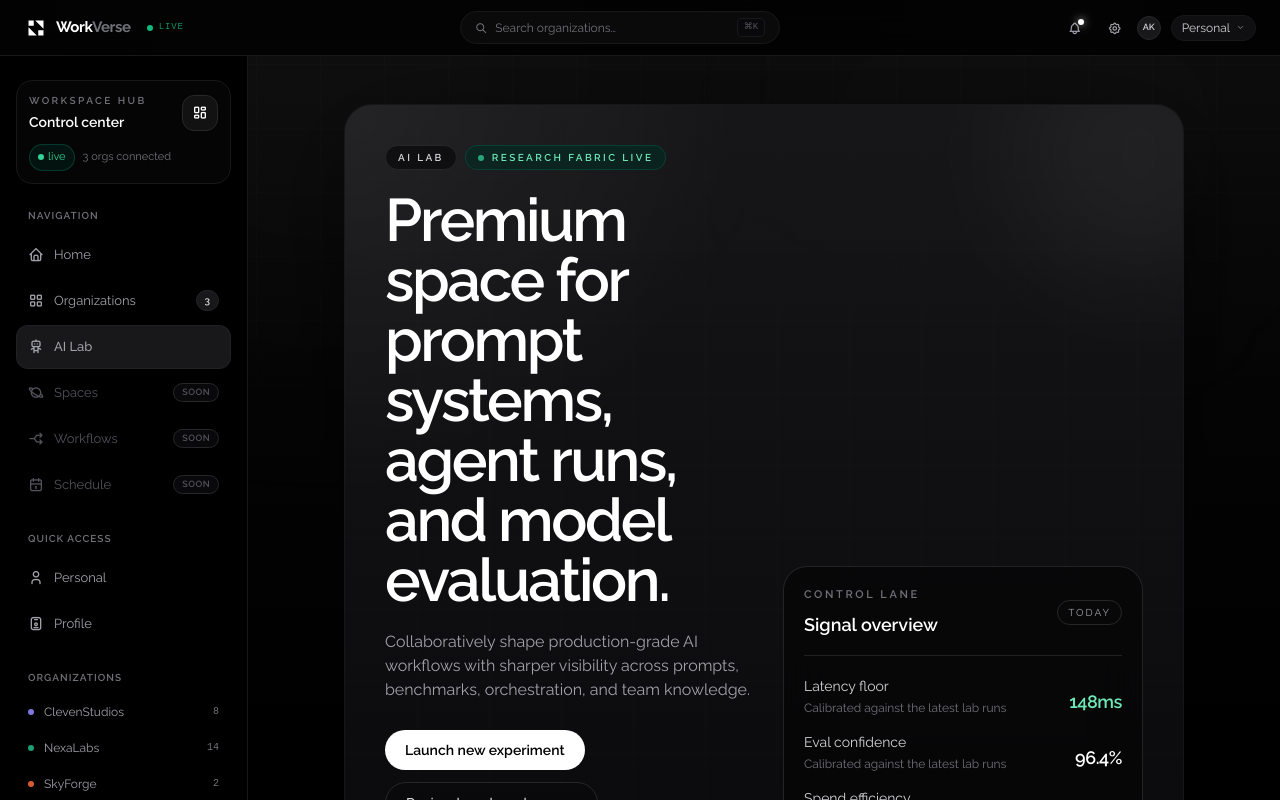
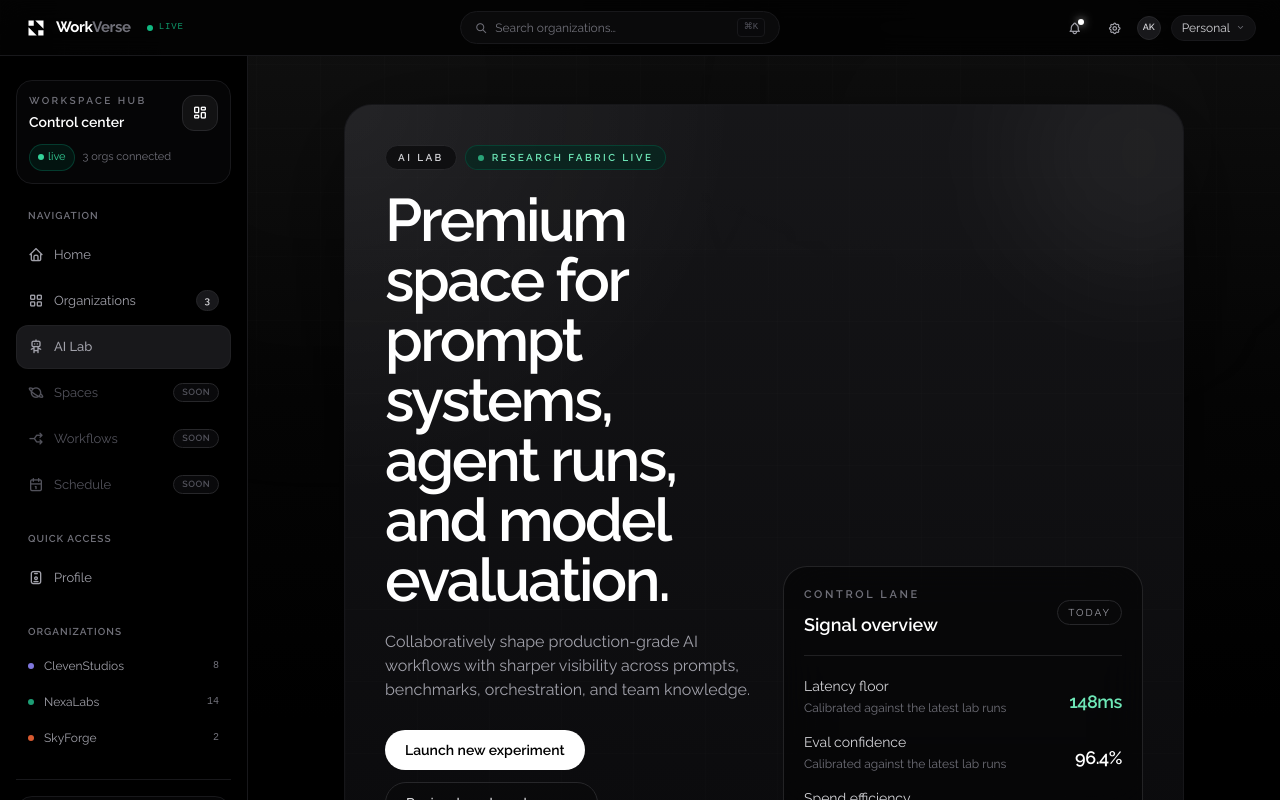
Before and after one commit to Arav-Menon/WorkVerse, a Next.js app in the folder apps/web/: page /ai-lab in a window 1280 px wide. Built offline with nearby package versions, Linux system fonts and the light colour scheme.

Commit message:
refactor: remove Personal link from quick access sidebar menu

```diff
--- a/apps/web/components/shared/AppSidebar.tsx
+++ b/apps/web/components/shared/AppSidebar.tsx
@@ -40,7 +40,6 @@ export default function AppSidebar({
   ];
 
   const quickAccess = [
-    { name: "Personal", icon: "ti-user", route: "/home" },
     { name: "Profile", icon: "ti-id-badge", route: "/profile" },
   ];
 
```
